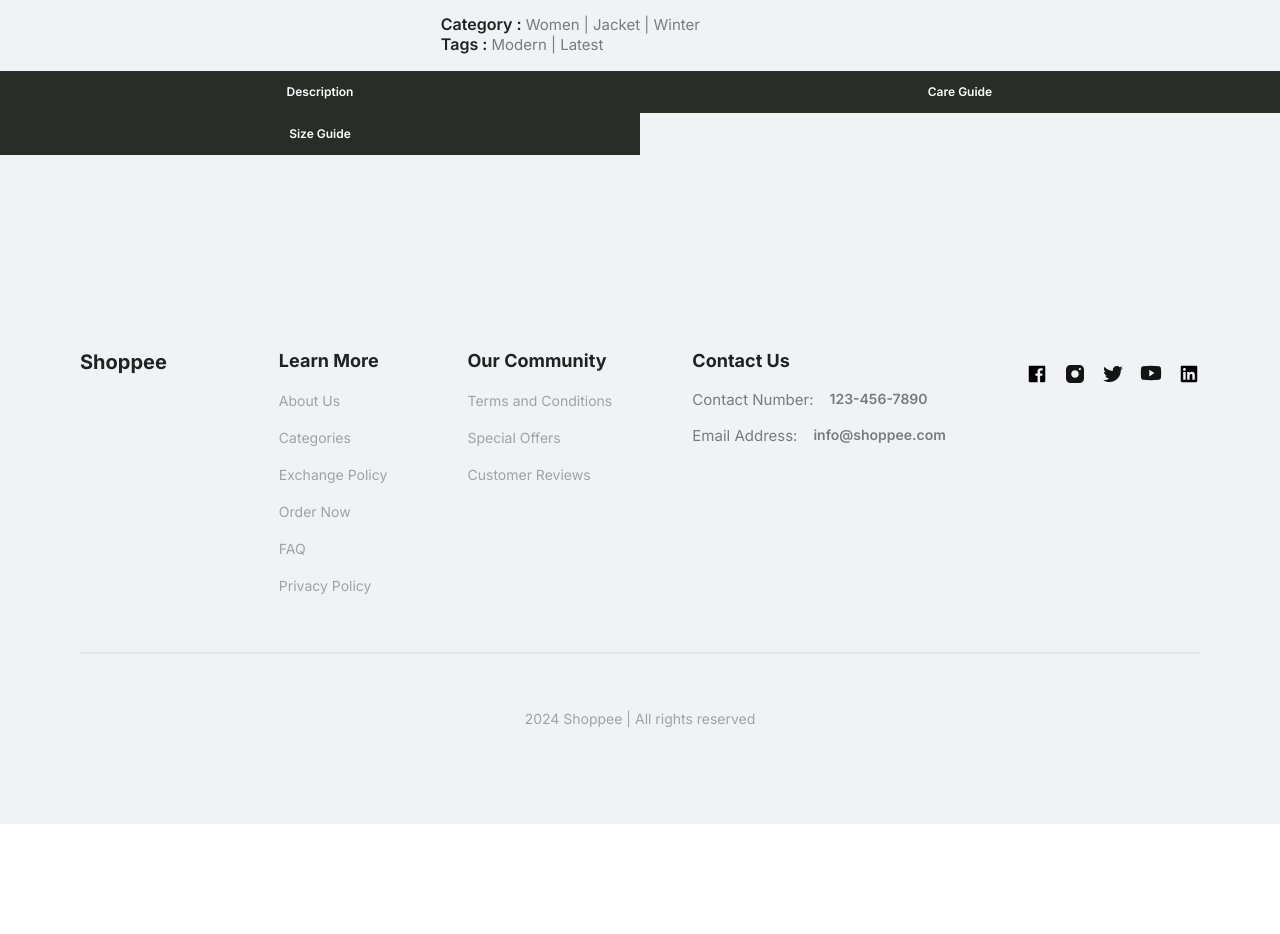
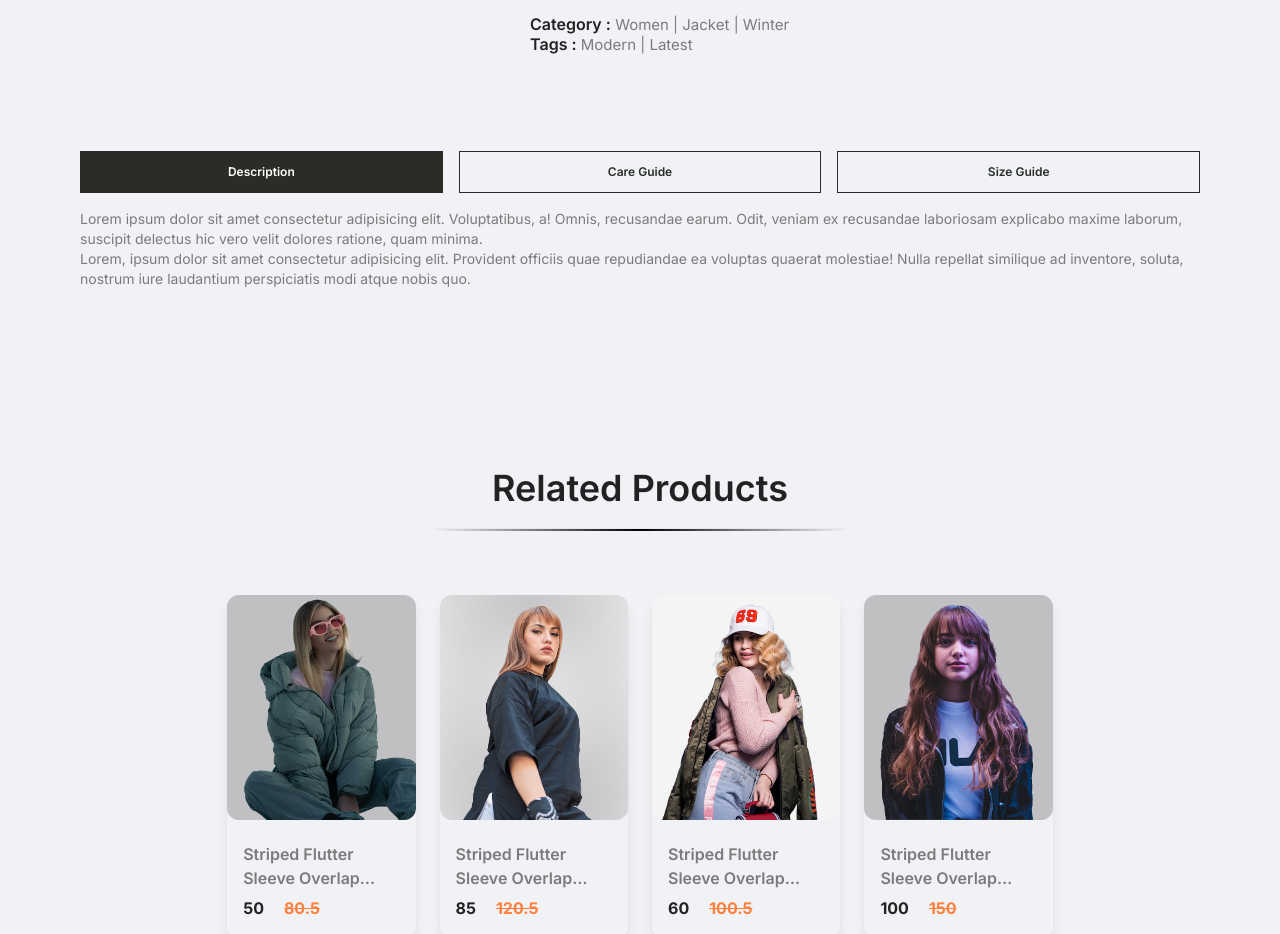
Before and after one commit to armahah23/ecommercesite, a React (Vite) app in the folder frontend/: page /product/1 in a window 1280 px wide. Shown: the part 558-1492 px from the top of the page. Before the commit the page ends 1382 px from the top, so only its background shows below. Built offline with nearby package versions, Linux system fonts and the light colour scheme; a web font is replaced by a local one.

Commit message:
Add logo image; update Footer and Header components with new branding; enhance ProductDescription and ProductDisplay components; implement RelatedProducts component; modify ShopContext for cart management

```diff
--- a/frontend/src/components/Footer.jsx
+++ b/frontend/src/components/Footer.jsx
@@ -10,7 +10,7 @@ function Footer() {
       <div className="max_padd_container flex flex-col w-full gap-14">
         <div className="flex flex-col items-start justify-center gap-[10%] md:flex-row">
           <Link to="/" className="mb-10 bold-20">
-            Shoppee
+            Nidha
           </Link>
           <div className="flex flex-wrap gap-8 sm:justify-between md:flex-1">
             {footerLinks.map((col) => (
@@ -49,7 +49,7 @@ function Footer() {
         </div>
         <div className="border bg-gray-20"></div>
         <p className="text-center regular-14 text-gray-20">
-          2024 Shoppee | All rights reserved{" "}
+          2025 Nidha | All rights reserved{" "}
         </p>
       </div>
     </footer>
--- a/frontend/src/components/Header.jsx
+++ b/frontend/src/components/Header.jsx
@@ -5,7 +5,7 @@ import { MdClose, MdMenu } from "react-icons/md";
 import { FaOpencart } from "react-icons/fa";
 
 //imported images
-import logo from "../assets/logo.svg";
+import logo from "../../public/logo.png";
 // import logout from "../assets/logout.svg";
 import user from "../assets/user.svg";
 
--- a/frontend/src/components/Item.jsx
+++ b/frontend/src/components/Item.jsx
@@ -12,6 +12,7 @@ function Item({ id, name, image, new_price, old_price }) {
           <FaSearch className="hover:rotate-90 hover:scale-125 transition-all duration-200" />
         </Link>
         <img
+          onClick={window.scrollTo(0, 0)}
           src={image}
           alt="productImage"
           className="w-full block object-cover group-hover:scale-110 transition-all duration-1000"
--- a/frontend/src/components/ProductDescription.jsx
+++ b/frontend/src/components/ProductDescription.jsx
@@ -1,15 +1,33 @@
-
-
 function ProductDescription() {
   return (
-    <div>
-      <div>
-        <button className="btn_dark_rounded !rounded-none !text-xs !py=[6px] w-3/6">Description</button>
-        <button className="btn_dark_rounded !rounded-none !text-xs !py=[6px] w-3/6">Care Guide</button>
-        <button className="btn_dark_rounded !rounded-none !text-xs !py=[6px] w-3/6">Size Guide</button>
+    <div className="mt-20">
+      <div className="flex mb-4 gap-4">
+        <button className="btn_dark_rounded !rounded-none !text-xs !py=[6px] w-3/6">
+          Description
+        </button>
+        <button className="btn_dark_outline !rounded-none !text-xs !py=[6px] w-3/6">
+          Care Guide
+        </button>
+        <button className="btn_dark_outline !rounded-none !text-xs !py=[6px] w-3/6">
+          Size Guide
+        </button>
+      </div>
+      <div className="flex flex-col pb-16 ">
+        <p className="text-sm">
+          Lorem ipsum dolor sit amet consectetur adipisicing elit. Voluptatibus,
+          a! Omnis, recusandae earum. Odit, veniam ex recusandae laboriosam
+          explicabo maxime laborum, suscipit delectus hic vero velit dolores
+          ratione, quam minima.
+        </p>
+        <p className="text-sm">
+          Lorem, ipsum dolor sit amet consectetur adipisicing elit. Provident
+          officiis quae repudiandae ea voluptas quaerat molestiae! Nulla
+          repellat similique ad inventore, soluta, nostrum iure laudantium
+          perspiciatis modi atque nobis quo.
+        </p>
       </div>
     </div>
-  )
+  );
 }
 
-export default ProductDescription
+export default ProductDescription;
--- a/frontend/src/components/ProductDisplay.jsx
+++ b/frontend/src/components/ProductDisplay.jsx
@@ -11,7 +11,7 @@ function ProductDisplay(props) {
     <section>
       <div className="flex flex-col gap-14 xl:flex-row">
         {/* left side  */}
-        <div className="flex gap-5">
+        <div className="flex gap-x-2 xl:flex-1">
           <div className="flex flex-col gap-[7px] flex-wrap">
             <img src={product_rt_1} alt="productImg" className="max-h-[99px]" />
             <img src={product_rt_2} alt="productImg" className="max-h-[99px]" />
@@ -23,10 +23,9 @@ function ProductDisplay(props) {
           </div>
         </div>
         {/* right side */}
-        <div>
-          <div className="flex flex-col">
+        <div className="flex-col flex xl:flex-[1.7]">
           <h3 className="h3">{product.name}</h3>
-            <div className="flex gap-2 text-secondary medium-22">
+          <div className="flex gap-x-2 text-secondary medium-22">
             <MdStar />
             <MdStar />
             <MdStar />
@@ -36,7 +35,6 @@ function ProductDisplay(props) {
           <div className="flex gap-x-6 medium-20 my-4">
             <div className="line-through">{product.new_price}</div>
             <div className="text-secondary">{product.old_price}</div>
-            </div>
           </div>
           <div className="mb-4">
             <h4 className="bold-16">Select Size:</h4>
--- /dev/null
+++ b/frontend/src/components/RelatedProducts.jsx
@@ -0,0 +1,30 @@
+import getDefaultData from "../assets/data";
+import Item from "./Item";
+
+const { popular } = getDefaultData();
+
+function RelatedProducts() {
+  return (
+    <section className="bg-primary">
+      <div className="max_padd_container py-12 xl:py-28 xl:w-[88%]">
+        <h3 className="h3 text-center">Related Products</h3>
+        <hr className="h-[3px] md:w-1/2 mx-auto bg-gradient-to-r from-transparent via-black to-transparent mb-16" />
+        {/* container */}
+        <div className="grid grid-cols-1 xs:grid-cols-2 md:grid-cols-3 lg:grid-cols-4 gap-6">
+          {popular.map((item) => (
+            <Item
+              key={item.id}
+              id={item.id}
+              image={item.image}
+              new_price={item.new_price}
+              old_price={item.old_price}
+              name={item.name}
+            />
+          ))}
+        </div>
+      </div>
+    </section>
+  );
+}
+
+export default RelatedProducts;
--- a/frontend/src/context/ShopContext.jsx
+++ b/frontend/src/context/ShopContext.jsx
@@ -1,25 +1,34 @@
-import { createContext } from "react";
+import { createContext, useState } from "react";
 import PropTypes from "prop-types";
 import all_products from "../assets/all_products.js";
-
 
 export const ShopContext = createContext(null);
 
 const ShopContextProvider = (props) => {
-    console.log('Context all_products:', all_products); // Add this log
+  console.log("Context all_products:", all_products); // Add this log
 
-    const contextValue = {
-        all_products: all_products || [] // Provide a default empty array
+  const getDefaultCart = () => {
+    let cart = {};
+    for (let index = 0; index < all_products.length; index++) {
+      cart[index] = 0;
     }
+    return cart;
+  };
 
-    return (
-        <ShopContext.Provider value={contextValue}>
-            {props.children}
-        </ShopContext.Provider>
-    )
-}
+  const contextValue = {
+    all_products: all_products || [], // Provide a default empty array
+  };
+
+  const [cartItems, setCartItems] = useState(getDefaultCart());
+
+  return (
+    <ShopContext.Provider value={contextValue}>
+      {props.children}
+    </ShopContext.Provider>
+  );
+};
 ShopContextProvider.propTypes = {
-    children: PropTypes.node.isRequired,
+  children: PropTypes.node.isRequired,
 };
 
 export default ShopContextProvider;
--- a/frontend/src/pages/Product.jsx
+++ b/frontend/src/pages/Product.jsx
@@ -4,6 +4,7 @@ import { useParams } from "react-router-dom"
 import ProductHd from "../components/ProductHd";
 import ProductDisplay from "../components/ProductDisplay";
 import ProductDescription from "../components/ProductDescription";
+import RelatedProducts from "../components/RelatedProducts";
 
 function Product() {
   const { all_products } = useContext(ShopContext);
@@ -11,11 +12,12 @@ function Product() {
   const product = all_products.find((p) => String(p.id) === String(productId));
 
   return (
-      <section className="max_podd_container py-28">
+      <section className="max_padd_container py-28">
           <div>
               <ProductHd product={product} />
               <ProductDisplay product={product} />
               <ProductDescription />
+              <RelatedProducts />
           </div>
       </section>
   );
```
Also changed, not shown: frontend/public/logo.png (added). Lines whose indentation alone changed are shown as unchanged.
